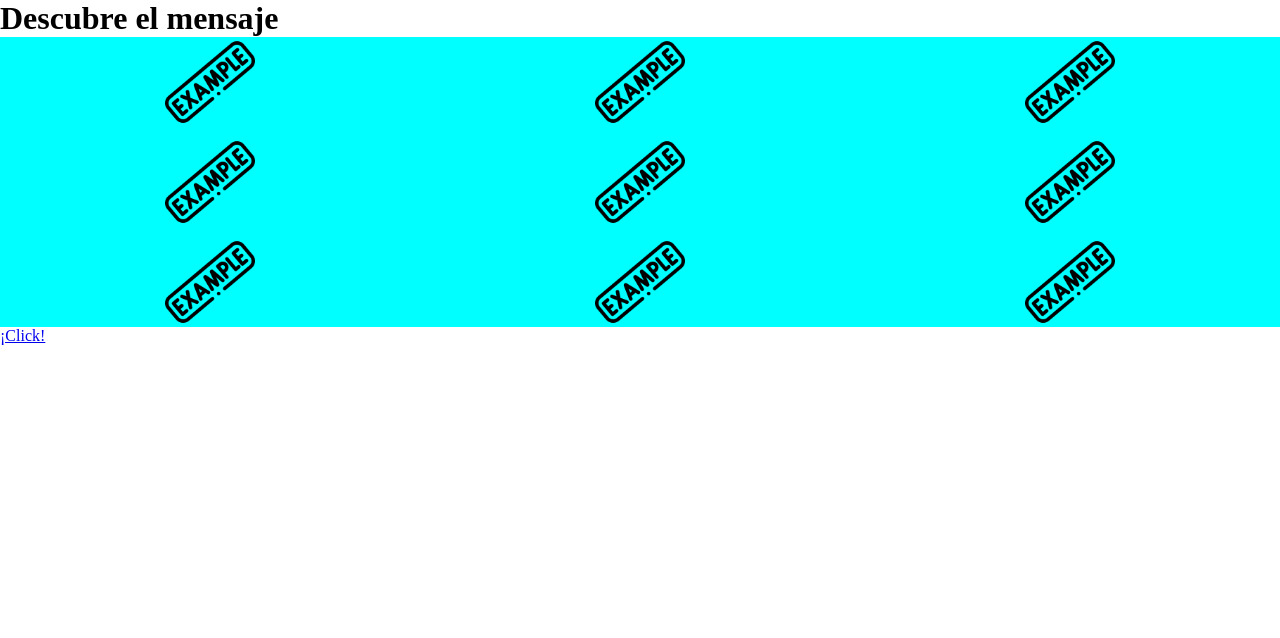
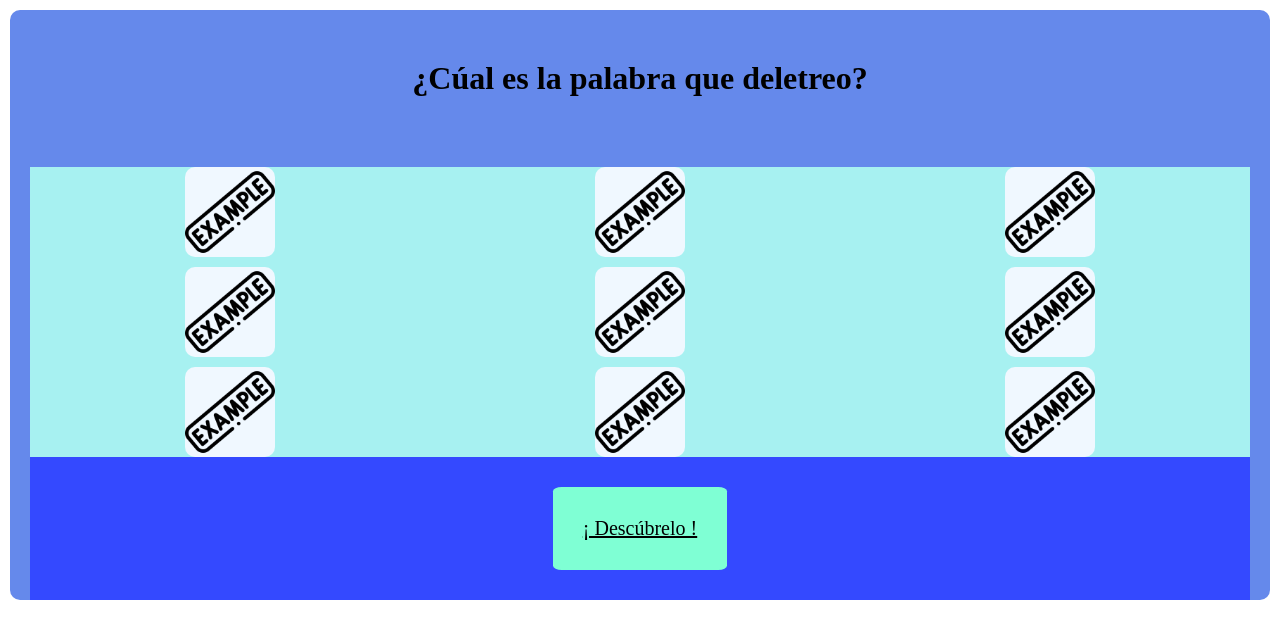
Before and after one commit to ANGELACAMU/Sign-Language, a React (Vite) app: page /#/ in a window 1280 px wide. Shown: the top 638 px of the page. Built offline with nearby package versions, Linux system fonts and the light colour scheme.

Commit message:
testing some styles in page1

```diff
--- a/src/components/Page1.jsx
+++ b/src/components/Page1.jsx
@@ -5,61 +5,61 @@
 function Page1() {
   return (
     <>
-      <div className="Page1-container">
-        <header>
-          <h1>Descubre el mensaje</h1>
+      <div className="page1-container">
+        <header className="header1">
+          <h1>¿Cúal es la palabra que deletreo?</h1>
         </header>
-        <main>
+        <main className="main1">
           <div className="img-container">
             <img
-              className="example-img1"
+              className="example-img"
               src={exampleImage}
               alt="imagen temporal para mostrar"
             />
             <img
-              className="example-img2"
+              className="example-img"
               src={exampleImage}
               alt="imagen temporal para mostrar"
             />
             <img
-              className="example-img3"
+              className="example-img"
               src={exampleImage}
               alt="imagen temporal para mostrar"
             />
             <img
-              className="example-img4"
+              className="example-img"
               src={exampleImage}
               alt="imagen temporal para mostrar"
             />
             <img
-              className="example-img5"
+              className="example-img"
               src={exampleImage}
               alt="imagen temporal para mostrar"
             />
             <img
-              className="example-img6"
+              className="example-img"
               src={exampleImage}
               alt="imagen temporal para mostrar"
             />
             <img
-              className="example-img7"
+              className="example-img"
               src={exampleImage}
               alt="imagen temporal para mostrar"
             />
             <img
-              className="example-img8"
+              className="example-img"
               src={exampleImage}
               alt="imagen temporal para mostrar"
             />
             <img
-              className="example-img9"
+              className="example-img"
               src={exampleImage}
               alt="imagen temporal para mostrar"
             />
           </div>
-          <div>
+          <div className="button-container">
             <Link className="button-page1" to="/abc">
-              ¡Click!
+              ¡ Descúbrelo !
             </Link>
           </div>
         </main>
--- a/src/scss/layout/Page1.scss
+++ b/src/scss/layout/Page1.scss
@@ -1,5 +1,23 @@
+.page1-container {
+    background-color: rgb(101, 137, 235);
+    margin: 10px;
+    border-radius: 10px;
+}
+
+.header1 {
+    display: flex;
+    align-items: center;
+    justify-content: center;
+    padding: 50px;
+
+}
+
+.main1 {
+    margin: 20px;
+}
+
 .img-container {
-    background-color: aqua;
+    background-color: rgb(167, 241, 241);
     display: grid; // Habilitamos CSS Grid
     grid-template-columns: repeat(3, 1fr); // Creamos 3 columnas con el mismo tamaño
     gap: 10px; // Espacio entre las imágenes (ajústalo a tu preferencia)
@@ -7,34 +25,27 @@
     align-items: center;
 }
 
-.example-img1 {
+.example-img {
     width: 90px;
+    background-color: aliceblue;
+    border-radius: 10px;
 }
 
-.example-img2 {
-    width: 90px;
-}
-.example-img3 {
-    width: 90px;
-}
-.example-img4
- {
-    width: 90px;
-}
-.example-img5
- {
-    width: 90px;
-}
-.example-img6 {
-    width: 90px;
+.button-container {
+    display: flex;
+    align-items: center;
+    justify-content: center;
+    background-color: rgb(52, 73, 255);
 }
 
-.example-img7 {
-    width: 90px;
+.button-page1 {
+    display: flex;
+    align-items: center;
+    justify-content: center;
+    color: black;
+    background-color: aquamarine;
+    font-size: 20px;
+    padding: 30px;
+    margin: 30px;
+    border-radius: 5%;
 }
-.example-img8 {
-    width: 90px;
-}
-.example-img9 {
-    width: 90px;
-}
```
